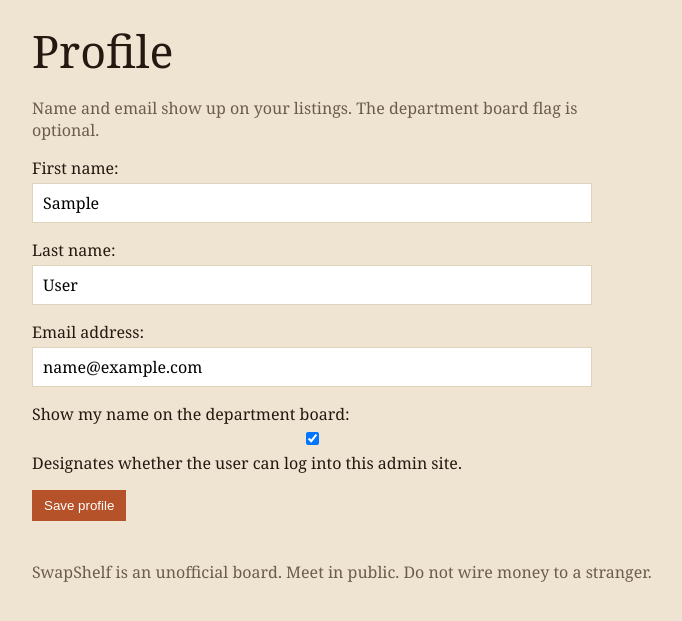
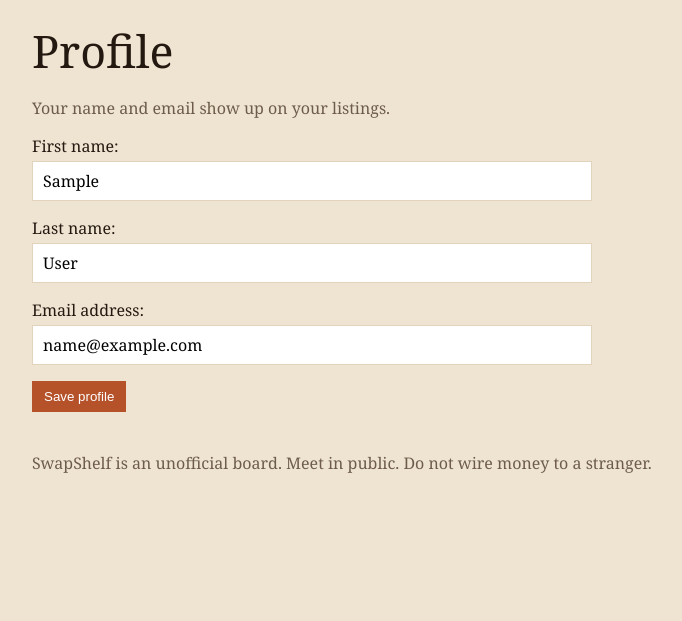
Before and after one commit to MehlikaSen/CISC472_Assignment5, a Django app: page /profile/ in a window 1280 px wide. Shown: the part 80-701 px from the top of the page, without its empty margins (138-820 px from the left). Run offline with Django 5.2, Linux system fonts and the light colour scheme; the visitor is signed in with stand-in values (Sample User, id 1).

Commit message:
fixed issue

```diff
--- a/market/forms.py
+++ b/market/forms.py
@@ -13,7 +13,4 @@ class ListingForm(forms.ModelForm):
 class ProfileForm(forms.ModelForm):
     class Meta:
         model = User
-        fields = ["first_name", "last_name", "email", "is_staff"]
-        labels = {
-            "is_staff": "Show my name on the department board",
-        }
+        fields = ["first_name", "last_name", "email"]
--- a/market/templates/market/detail.html
+++ b/market/templates/market/detail.html
@@ -12,8 +12,10 @@
   </dl>
   {% if user.is_authenticated %}
     <p><a href="{% url 'start_thread' listing.pk %}">Message seller</a></p>
-    <p><a href="{% url 'listing_edit' listing.pk %}">Edit listing</a></p>
-    <form method="post" action="{% url 'listing_sold' listing.pk %}">{% csrf_token %}<button type="submit">Mark sold</button></form>
+    {% if listing.owner == user %}
+      <p><a href="{% url 'listing_edit' listing.pk %}">Edit listing</a></p>
+      <form method="post" action="{% url 'listing_sold' listing.pk %}">{% csrf_token %}<button type="submit">Mark sold</button></form>
+    {% endif %}
   {% else %}
     <p><a href="{% url 'sign_in' %}">Sign in to message the seller</a></p>
   {% endif %}
--- a/market/templates/market/profile.html
+++ b/market/templates/market/profile.html
@@ -3,7 +3,7 @@
 {% block body %}
 <section class="narrow">
   <h1>Profile</h1>
-  <p class="lede">Name and email show up on your listings. The department board flag is optional.</p>
+  <p class="lede">Your name and email show up on your listings.</p>
   <form method="post" class="stack">
     {% csrf_token %}
     {{ form.as_p }}
--- a/market/views.py
+++ b/market/views.py
@@ -1,6 +1,7 @@
 from django.contrib.auth import login
 from django.contrib.auth.decorators import login_required
 from django.contrib.auth.forms import AuthenticationForm, UserCreationForm
+from django.db.models import Q
 from django.shortcuts import get_object_or_404, redirect, render
 from django.views.decorators.http import require_POST
 
@@ -34,7 +35,7 @@ def listing_new(request):
 
 @login_required
 def listing_edit(request, pk):
-    listing = get_object_or_404(Listing, pk=pk)
+    listing = get_object_or_404(Listing, pk=pk, owner=request.user)
     form = ListingForm(request.POST or None, instance=listing)
     if request.method == "POST" and form.is_valid():
         form.save()
@@ -45,7 +46,7 @@ def listing_edit(request, pk):
 @login_required
 @require_POST
 def listing_sold(request, pk):
-    listing = get_object_or_404(Listing, pk=pk)
+    listing = get_object_or_404(Listing, pk=pk, owner=request.user)
     listing.status = "sold"
     listing.save(update_fields=["status"])
     return redirect("listing_detail", pk=listing.pk)
@@ -54,7 +55,7 @@ def listing_sold(request, pk):
 @login_required
 @require_POST
 def listing_delete(request, pk):
-    listing = get_object_or_404(Listing, pk=pk)
+    listing = get_object_or_404(Listing, pk=pk, owner=request.user)
     listing.status = "removed"
     listing.save(update_fields=["status"])
     return redirect("home")
@@ -70,7 +71,10 @@ def mine(request):
 
 @login_required
 def thread_detail(request, pk):
-    thread = get_object_or_404(Thread.objects.select_related("listing", "buyer", "listing__owner"), pk=pk)
+    threads = Thread.objects.select_related("listing", "buyer", "listing__owner").filter(
+        Q(buyer=request.user) | Q(listing__owner=request.user)
+    )
+    thread = get_object_or_404(threads, pk=pk)
     if request.method == "POST":
         body = (request.POST.get("body") or "").strip()
         if body:
```
